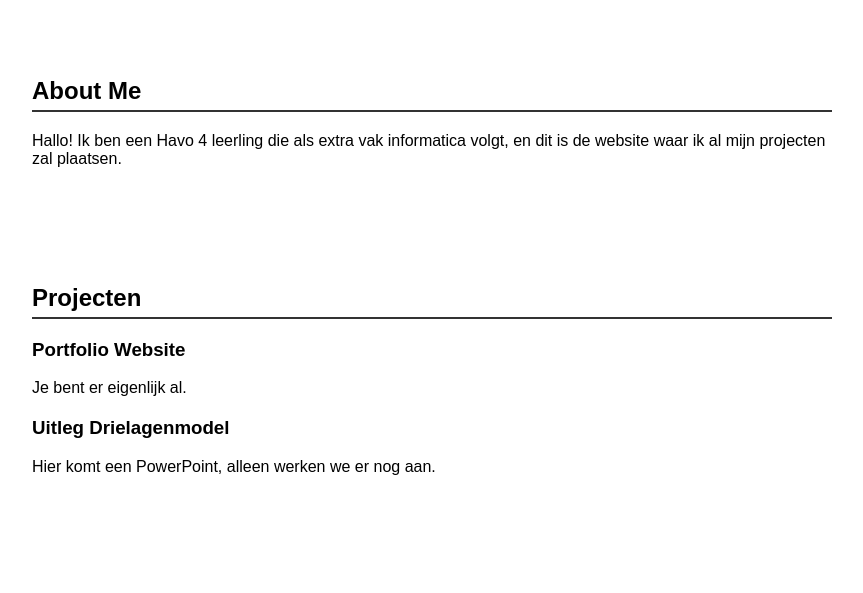
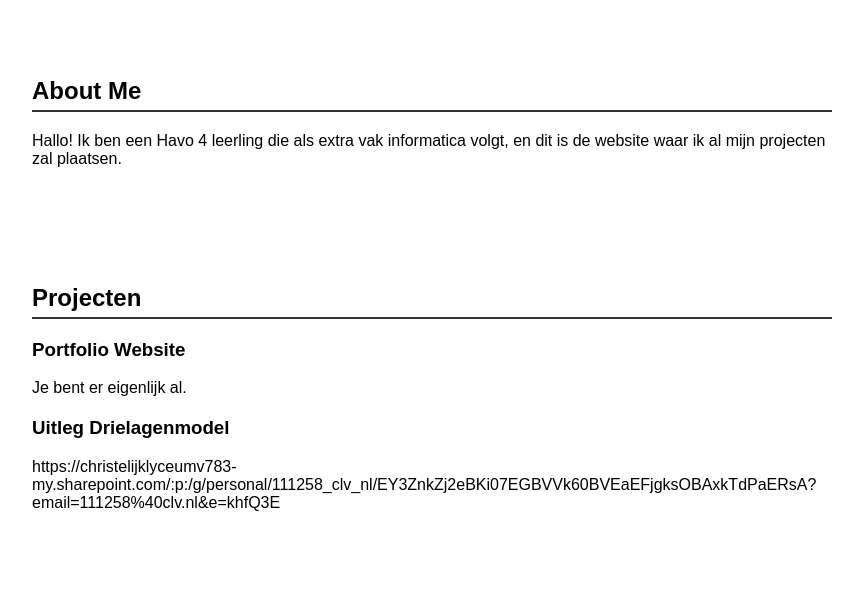
Before and after one commit to LM82023/silver-fortnight.github.io, a plain HTML site: page index.html in a window 1280 px wide. Shown: the part 130-723 px from the top of the page, without its empty margins (208-1071 px from the left). Drawn offline with Linux system fonts and the light colour scheme.

Commit message:
Added link to website

```diff
--- a/index.html
+++ b/index.html
@@ -34,7 +34,7 @@
             </div>
             <div class="project">
                 <h3>Uitleg Drielagenmodel</h3>
-                <p>Hier komt een PowerPoint, alleen werken we er nog aan.</p>
+                <p>https://christelijklyceumv783-my.sharepoint.com/:p:/g/personal/111258_clv_nl/EY3ZnkZj2eBKi07EGBVVk60BVEaEFjgksOBAxkTdPaERsA?email=111258%40clv.nl&e=khfQ3E</p>
             </div>
             <!-- Add more projects as needed -->
         </div>
```
